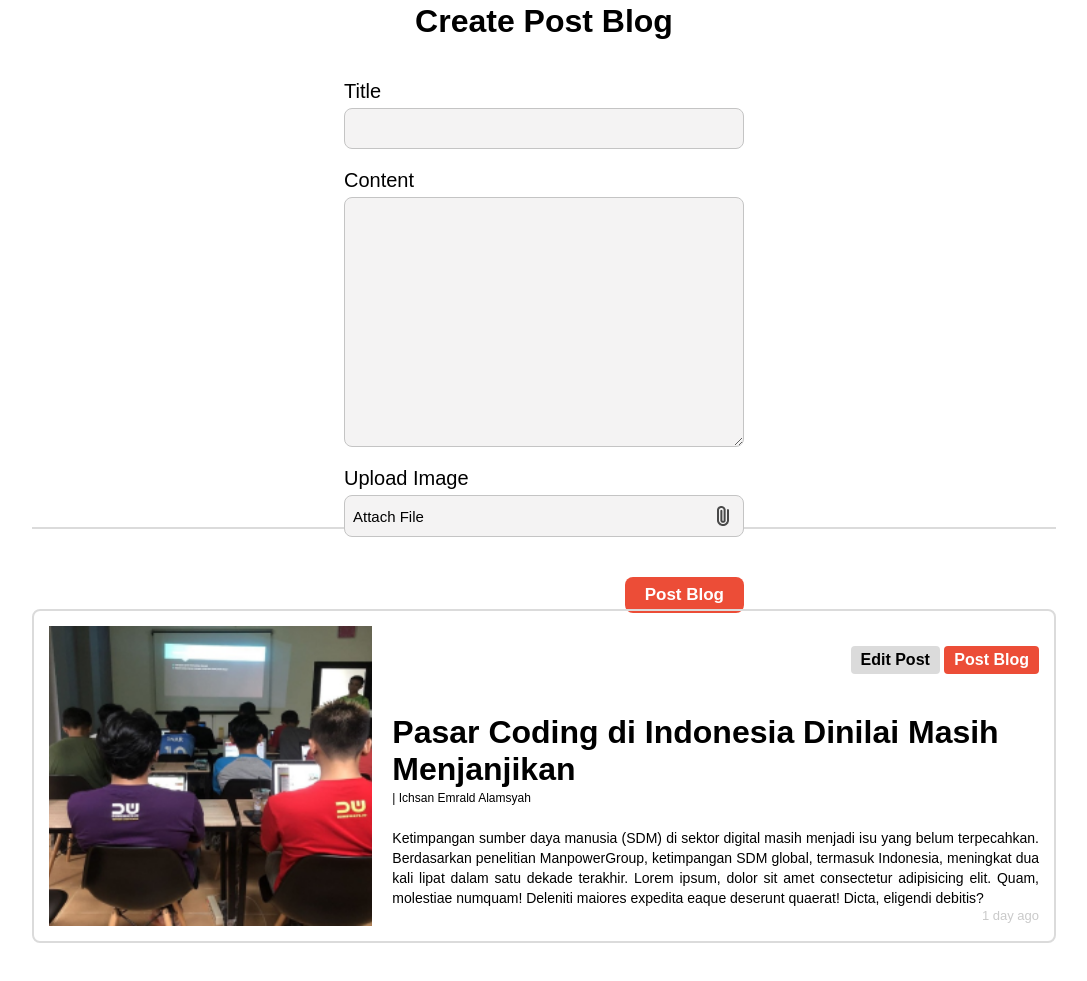
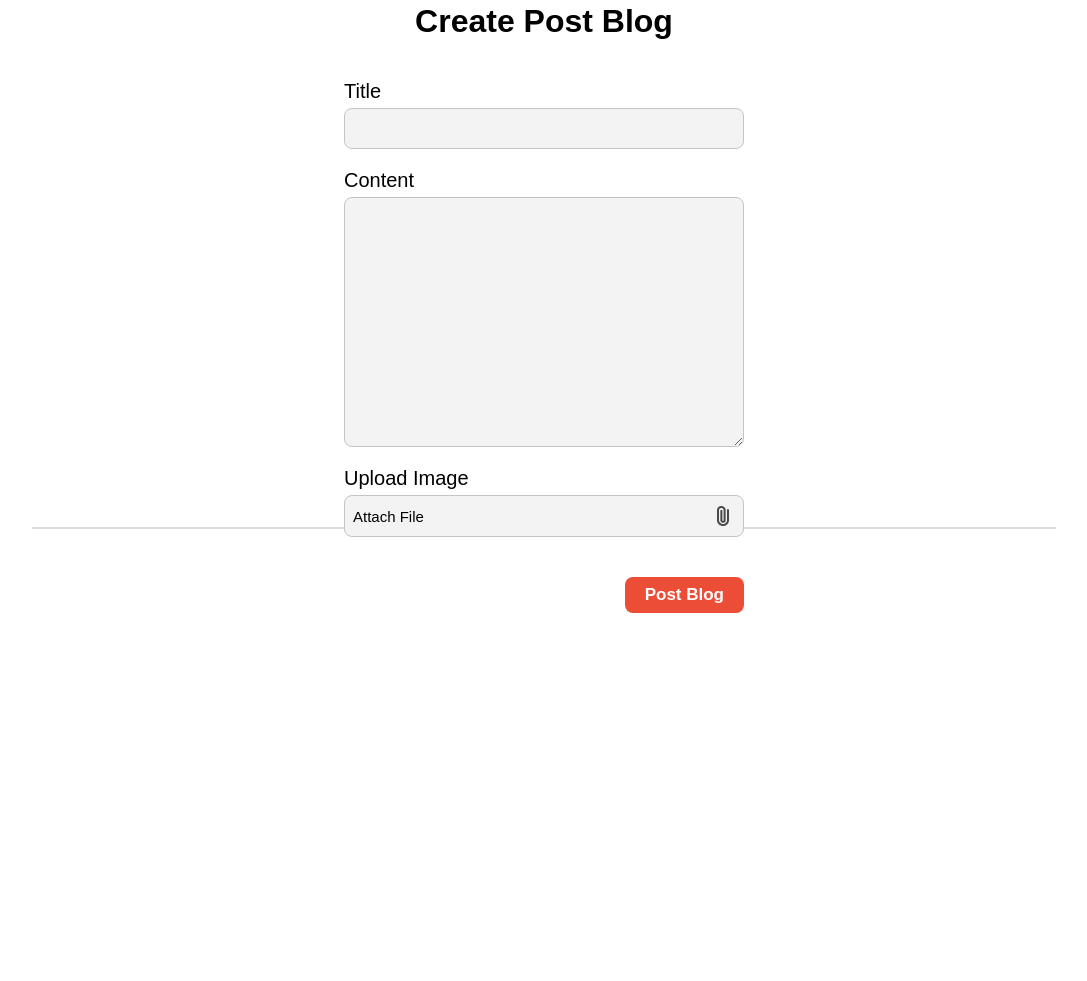
Before and after one commit to Deanwp/personal-web-B30, a plain HTML site: page blog.html in a window 1280 px wide. Shown: the part 153-1134 px from the top of the page, without its empty margins (96-1183 px from the left). After the commit the page ends 842 px from the top, so only its background shows below. Drawn offline with Linux system fonts and the light colour scheme.

Commit message:
clear content blog

```diff
--- a/blog.html
+++ b/blog.html
@@ -53,37 +53,6 @@
       <hr class="line" />
       <div id="contents" class="blog-list">
         <!-- dynamic content would be here -->
-        <div class="blog-list-item">
-          <div class="blog-image">
-            <img src="Asset/blog-img.png" alt="" />
-          </div>
-          <div class="blog-content">
-            <div class="btn-group">
-              <button class="btn-edit">Edit Post</button>
-              <button class="btn-post">Post Blog</button>
-            </div>
-            <h1>
-              <a href="blog-detail.html" target="_blank"
-                >Pasar Coding di Indonesia Dinilai Masih Menjanjikan</a
-              >
-            </h1>
-            <div class="detail-blog-content">
-              | Ichsan Emrald Alamsyah
-            </div>
-            <p>
-              Ketimpangan sumber daya manusia (SDM) di sektor digital masih
-              menjadi isu yang belum terpecahkan. Berdasarkan penelitian
-              ManpowerGroup, ketimpangan SDM global, termasuk Indonesia,
-              meningkat dua kali lipat dalam satu dekade terakhir. Lorem ipsum,
-              dolor sit amet consectetur adipisicing elit. Quam, molestiae
-              numquam! Deleniti maiores expedita eaque deserunt quaerat! Dicta,
-              eligendi debitis?
-            </p>
-            <div style="text-align: right;">
-               <span style="font-size: 13px; color: rgb(202, 202, 202);">1 day ago</span>
-            </div>
-          </div>
-        </div>
       </div>
     </div>
     <script src="Form.js"></script>
```
